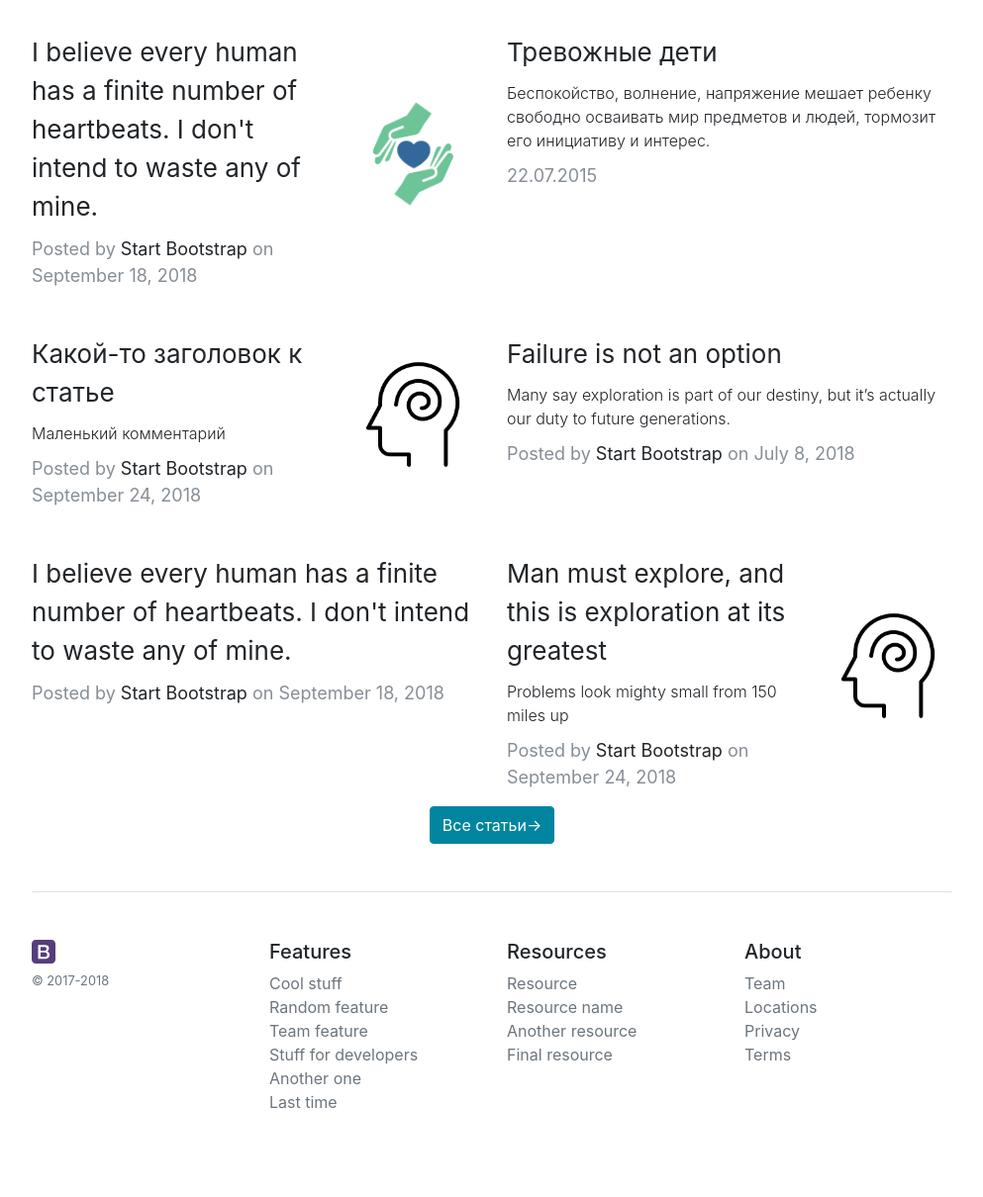
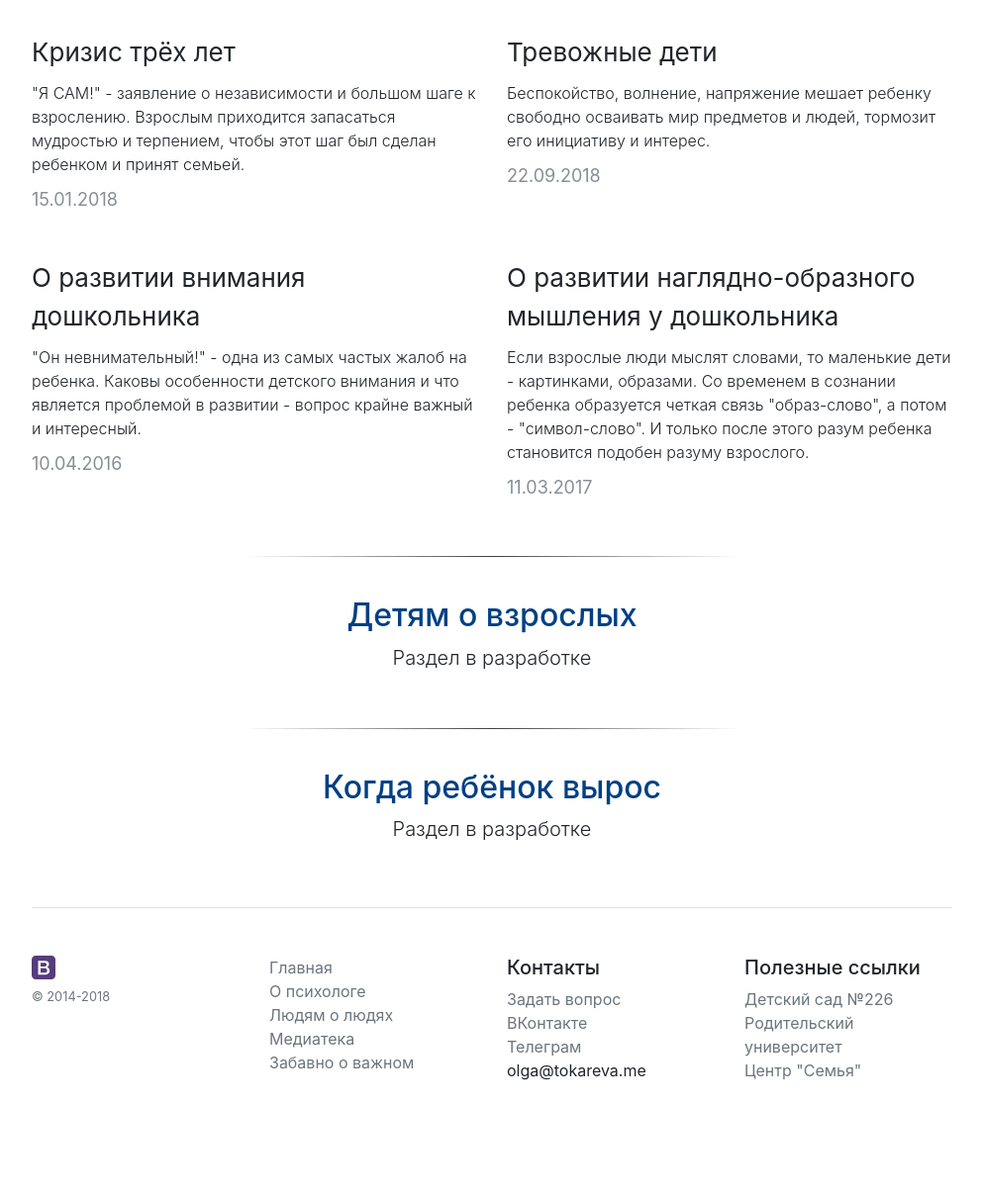
Before and after one commit to olgatokareva/olgatokareva.github.io, a plain HTML site: page people.html in a window 1280 px wide. Shown: the part 780-1990 px from the top of the page at 99% size, without its empty margins (143-1136 px from the left). Drawn offline with nearby package versions, Linux system fonts and the light colour scheme; some packages are replaced by stand-ins of ours; a script that the page names is missing.

Commit message:
commit all

```diff
--- a/assets/css/index.css
+++ /dev/null
@@ -1,5 +0,0 @@
-hr {
-    border : 0;
-    height: 1px;
-    background-image: linear-gradient(to right, rgba(0, 0, 0, 0), rgba(0, 0, 0, 0.75), rgba(0, 0, 0, 0));
-}
--- a/assets/css/main.css
+++ b/assets/css/main.css
@@ -22,3 +22,9 @@
   padding-top: 0;
   padding-bottom: 0;
 }
+
+.my-hr {
+    border : 0;
+    height: 1px;
+    background-image: linear-gradient(to right, rgba(0, 0, 0, 0), rgba(0, 0, 0, 0.75), rgba(0, 0, 0, 0));
+}
--- a/people.html
+++ b/people.html
@@ -78,20 +78,20 @@
     <div class="row">
         <div class="col-md-6 wow fadeIn">
             <div class="row">
-                <div class="col-md-8">
+                <div class="col-md-12">
                     <div class="post-preview">
                         <a href="post.html">
                             <p class="post-title">
-                                I believe every human has a finite number of heartbeats. I don't intend to waste any of mine.
+                                Кризис трёх лет
+                            </p>
+                            <p class="post-subtitle">
+                                "Я САМ!" - заявление о независимости и большом шаге к взрослению. Взрослым приходится запасаться мудростью и терпением, чтобы этот шаг был сделан ребенком и принят семьей.
                             </p>
                         </a>
-                        <p class="post-meta">Posted by
-                            <a href="#">Start Bootstrap</a>
-                            on September 18, 2018</p>
+                        <p class="post-meta">
+                            15.01.2018
+                        </p>
                     </div>
-                </div>
-                <div class="col-md-4">
-                    <img class="post-thumbnail" src="assets/images/psychological-icon.png">
                 </div>
             </div>
         </div>
@@ -106,7 +106,7 @@
                     </p>
                 </a>
                 <p class="post-meta">
-                    22.07.2015
+                    22.09.2018
                 </p>
             </div>
         </div>
@@ -114,23 +114,20 @@
     <div class="row">
         <div class="col-md-6 wow fadeIn">
             <div class="row">
-                <div class="col-md-8">
+                <div class="col-md-12">
                     <div class="post-preview">
                         <a href="post.html">
                             <p class="post-title">
-                                Какой-то заголовок к статье
+                                О развитии внимания дошкольника
                             </p>
                             <p class="post-subtitle">
-                                Маленький комментарий
+                                "Он невнимательный!" - одна из самых частых жалоб на ребенка. Каковы особенности детского внимания и что является проблемой в развитии - вопрос крайне важный и интересный.
                             </p>
                         </a>
-                        <p class="post-meta">Posted by
-                            <a href="#">Start Bootstrap</a>
-                            on September 24, 2018</p>
+                        <p class="post-meta">
+                            10.04.2016
+                        </p>
                     </div>
-                </div>
-                <div class="col-md-4">
-                    <img class="post-thumbnail"  src="assets/images/392525-200.png">
                 </div>
             </div>
         </div>
@@ -138,57 +135,57 @@
             <div class="post-preview">
                 <a href="post.html">
                     <p class="post-title">
-                        Failure is not an option
+                        О развитии наглядно-образного мышления у дошкольника
                     </p>
                     <p class="post-subtitle">
-                        Many say exploration is part of our destiny, but it’s actually our duty to future generations.
+                        Если взрослые люди мыслят словами, то маленькие дети - картинками, образами. Со временем в сознании ребенка образуется четкая связь "образ-слово", а потом - "символ-слово". И только после этого разум ребенка становится подобен разуму взрослого.
                     </p>
                 </a>
-                <p class="post-meta">Posted by
-                    <a href="#">Start Bootstrap</a>
-                    on July 8, 2018</p>
+                <p class="post-meta">
+                    11.03.2017
+                </p>
             </div>
         </div>
     </div>
+    <!--
     <div class="row">
-        <div class="col-md-6 wow fadeIn">
-            <div class="post-preview">
-                <a href="post.html">
-                    <p class="post-title">
-                        I believe every human has a finite number of heartbeats. I don't intend to waste any of mine.
-                    </p>
-                </a>
-                <p class="post-meta">Posted by
-                    <a href="#">Start Bootstrap</a>
-                    on September 18, 2018</p>
-            </div>
+        <div class="col-md-12 text-center">
+            <a class="btn btn-primary wow fadeIn" href="#">Все статьи&rarr;</a>
         </div>
-        <div class="col-md-6 wow fadeIn" data-wow-delay="0.5s">
-            <div class="row">
-                <div class="col-md-8">
-                    <div class="post-preview">
-                        <a href="post.html">
-                            <p class="post-title">
-                                Man must explore, and this is exploration at its greatest
-                            </p>
-                            <p class="post-subtitle">
-                                Problems look mighty small from 150 miles up
-                            </p>
-                        </a>
-                        <p class="post-meta">Posted by
-                            <a href="#">Start Bootstrap</a>
-                            on September 24, 2018</p>
-                    </div>
-                </div>
-                <div class="col-md-4">
-                    <img class="post-thumbnail" src="assets/images/392525-200.png">
-                </div>
-            </div>
+    </div>
+    -->
+    <br>
+    <hr class="my-hr" width="500px">
+    <br>
+    <div class="row">
+        <div class="col-md-12 text-center">
+            <h2 class="my-blue-text">
+                Детям о взрослых
+            </h2>
         </div>
     </div>
     <div class="row">
         <div class="col-md-12 text-center">
-            <a class="btn btn-primary wow fadeIn" href="#">Все статьи&rarr;</a>
+            <p class="lead">
+                Раздел в разработке
+            </p>
+        </div>
+    </div>
+    <br>
+    <hr class="my-hr" width="500px">
+    <br>
+    <div class="row">
+        <div class="col-md-12 text-center">
+            <h2 class="my-blue-text">
+                Когда ребёнок вырос
+            </h2>
+        </div>
+    </div>
+    <div class="row">
+        <div class="col-md-12 text-center">
+            <p class="lead">
+                Раздел в разработке
+            </p>
         </div>
     </div>
 </div>
@@ -198,35 +195,32 @@
         <div class="row">
             <div class="col-12 col-md">
                 <img class="mb-2" src="assets/images/bootstrap-solid.svg" alt="" width="24" height="24">
-                <small class="d-block mb-3 text-muted">&copy; 2017-2018</small>
+                <small class="d-block mb-3 text-muted">&copy; 2014-2018</small>
             </div>
             <div class="col-6 col-md">
-                <h5>Features</h5>
                 <ul class="list-unstyled text-small">
-                    <li><a class="text-muted" href="#">Cool stuff</a></li>
-                    <li><a class="text-muted" href="#">Random feature</a></li>
-                    <li><a class="text-muted" href="#">Team feature</a></li>
-                    <li><a class="text-muted" href="#">Stuff for developers</a></li>
-                    <li><a class="text-muted" href="#">Another one</a></li>
-                    <li><a class="text-muted" href="#">Last time</a></li>
+                    <li><a class="text-muted" href="index.html">Главная</a></li>
+                    <li><a class="text-muted" href="about.html">О психологе</a></li>
+                    <li><a class="text-muted" href="people.html">Людям о людях</a></li>
+                    <li><a class="text-muted" href="#">Медиатека</a></li>
+                    <li><a class="text-muted" href="#">Забавно о важном</a></li>
                 </ul>
             </div>
             <div class="col-6 col-md">
-                <h5>Resources</h5>
+                <h5>Контакты</h5>
                 <ul class="list-unstyled text-small">
-                    <li><a class="text-muted" href="#">Resource</a></li>
-                    <li><a class="text-muted" href="#">Resource name</a></li>
-                    <li><a class="text-muted" href="#">Another resource</a></li>
-                    <li><a class="text-muted" href="#">Final resource</a></li>
+                    <li><a class="text-muted" href="index.html#consult">Задать вопрос</a></li>
+                    <li><a class="text-muted" href="https://vk.com/id195501169">ВКонтакте</a></li>
+                    <li><a class="text-muted" href="http://t.me/tokarevaolga">Телеграм</a></li>
+                    <li>olga@tokareva.me</li>
                 </ul>
             </div>
             <div class="col-6 col-md">
-                <h5>About</h5>
+                <h5>Полезные ссылки</h5>
                 <ul class="list-unstyled text-small">
-                    <li><a class="text-muted" href="#">Team</a></li>
-                    <li><a class="text-muted" href="#">Locations</a></li>
-                    <li><a class="text-muted" href="#">Privacy</a></li>
-                    <li><a class="text-muted" href="#">Terms</a></li>
+                    <li><a class="text-muted" href="http://www.226ds.ru/">Детский сад №226</a></li>
+                    <li><a class="text-muted" href="https://esuo.kuz-edu.ru/course/index.php">Родительский университет</a></li>
+                    <li><a class="text-muted" href="https://ok.ru/group53408328188148">Центр "Семья"</a></li>
                 </ul>
             </div>
         </div>
```
Also changed, not shown: index.html (+31 -34 lines).
